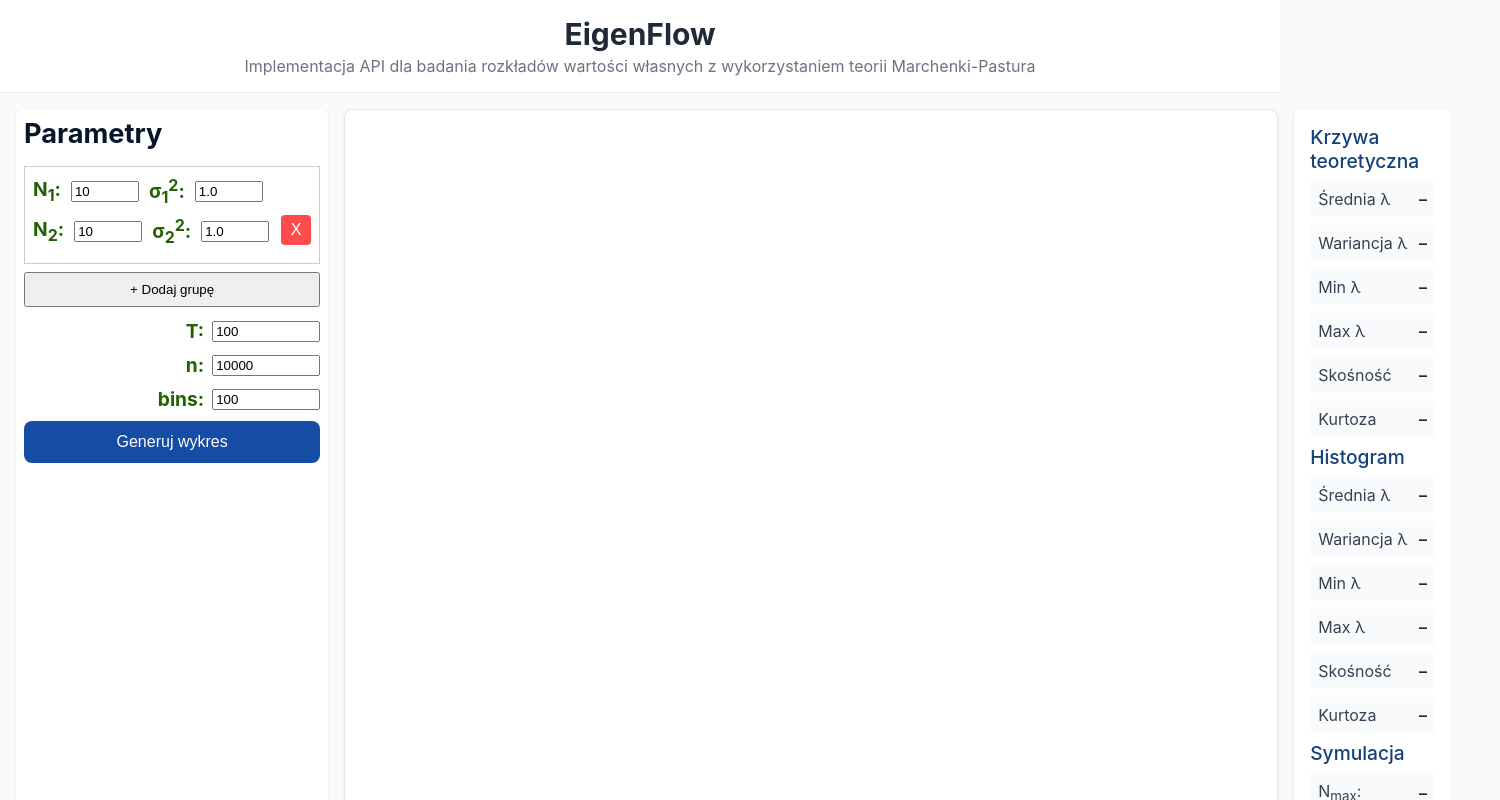
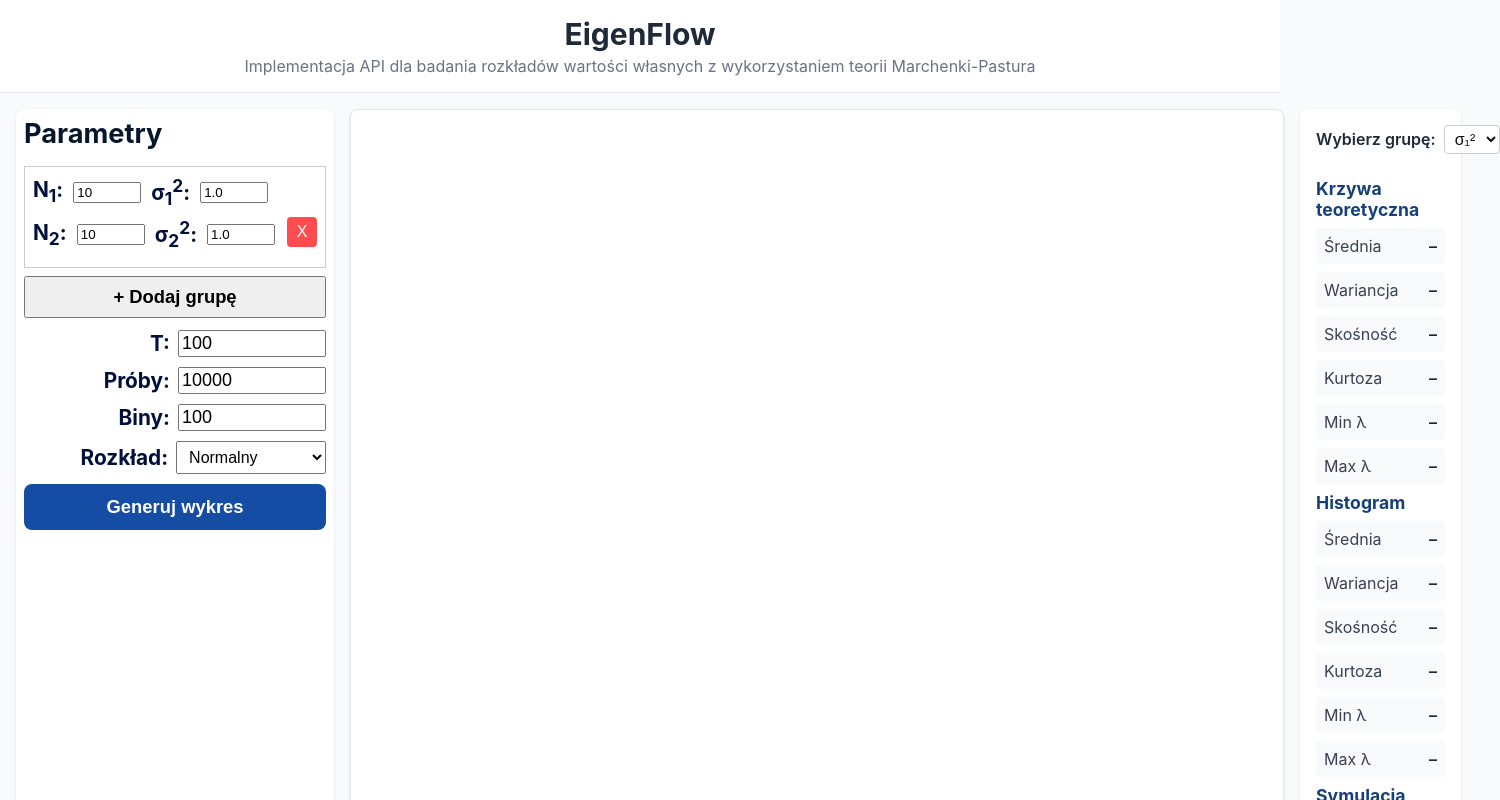
Before and after one commit to Krzemon/eigenflow, a plain HTML site: page index.html in a window 1280 px wide. Both pictures are taken after a click on the button "+ Dodaj grupę". Shown: the top 800 px of the page, 1500 px wide, since content can reach past the window. Drawn offline with nearby package versions, Linux system fonts and the light colour scheme.

Commit message:
grup staty

```diff
--- a/css/style.css
+++ b/css/style.css
@@ -64,7 +64,9 @@ main {
 .add-button {
     display: block;
     width: 100%;
+    font-size: 1.15rem;
     text-align: center;
+    font-weight: bold;
     padding: 8px 12px;
     margin-top: 8px;
     margin-bottom: 12px;
@@ -111,14 +113,22 @@ main {
 }
 
 .form-input {
-    font-size: 18px;
+    /* font-size: 20px; */
     padding: 4px 6px;
     box-sizing: border-box;
     width: auto; /* domyślna szerokość */
 }
 
 .form-input-a { width: 60px !important; }
-.form-input-b { width: 100px !important; }
+.form-input-b { width: 140px !important; font-size: 18px;}
+
+#dist-select {
+    width: 150px;
+    box-sizing: border-box;
+    display: block;     /* żeby width działało w flexboxie */
+    font-size: 1rem; /* jeśli chcesz większy tekst, np. 125% */
+    padding: 6px 8px;   /* dopasowanie paddingu do inputów */
+}
 
 .single-row {
     display: flex;
@@ -148,12 +158,12 @@ main {
     border: none;
     padding: 0.75rem 0.75rem;
     border-radius: 0.5rem;
-    font-weight: 500;
+    font-weight: bold;
     cursor: pointer;
     display: flex;
     justify-content: center;
     gap: 0.5rem;
-    font-size: 1rem;
+    font-size: 1.15rem;
     transition: background-color 0.2s;
 }
 
@@ -165,10 +175,9 @@ main {
 .tooltip {
   position: relative;      /* konieczne dla absolutnego pozycjonowania chmurki */
   cursor: help;
-  color: #246004;
-  font-size: 1.2rem;
+  color: #010f3d;
+  font-size: 1.3rem;
   font-weight: bold;
-
   display: inline-flex;    /* label + input w jednej linii */
   align-items: center;
   gap: 8px;
@@ -269,8 +278,8 @@ canvas {
 }
 
 .stats-type {
-    font-size: 1.2rem;
-    font-weight: 550;
+    font-size: 1.1rem;
+    font-weight: 650;
     color: #16407a;
     margin: 0 0 0 0;
 }
@@ -301,6 +310,45 @@ canvas {
     color: #1f2937;
 }
 
+/* Kontener label + select w jednej linii */
+.window-select-container {
+    display: flex;
+    align-items: center;
+    gap: 0.5rem;
+    margin-bottom: 1rem;
+    width: 100%;            /* kontener zajmuje całą szerokość */
+}
+
+/* Label */
+.window-select-label {
+    font-size: 1rem;
+    font-weight: 600;
+    color: #1f2937;
+    margin: 0;
+    flex-shrink: 0;         /* nie kurczy się */
+}
+
+/* Select */
+.window-select {
+    height: 1.8em;          /* 2× wysokość domyślnej czcionki (em = rozmiar fontu) */
+    font-size: 1rem;
+    padding: 0 6px;
+    border: 1px solid #ccc;
+    border-radius: 0.25rem;
+    background-color: #fff;
+    color: #111;
+    box-sizing: border-box;
+    cursor: pointer;
+
+    flex: 1 1 auto;         /* zajmuje całą dostępną szerokość kontenera */
+}
+
+.window-select:hover,
+.window-select:focus {
+    border-color: #2563eb;
+    outline: none;
+    box-shadow: 0 0 0 2px rgba(37, 99, 235, 0.2);
+}
 /* =========================
    FOOTER
 ========================= */
--- a/index.html
+++ b/index.html
@@ -52,15 +52,30 @@
           </label>
 
           <label class="tooltip">
-            <span class="label-text">n:</span>
+            <span class="label-text">Próby:</span>
             <span class="tooltiptext">Liczba symulacji Monte Carlo</span>
             <input type="number" name="num_trials" value="10000" class="form-input-b" />
           </label>
 
           <label class="tooltip">
-            <span class="label-text">bins:</span>
+            <span class="label-text">Biny:</span>
             <span class="tooltiptext">Liczba binów generowanego histogramu</span>
             <input type="number" name="bins" value="100" class="form-input-b" />
+          </label>
+
+
+          <label class="tooltip">
+            <span class="label-text">Rozkład:</span>
+            <span class="tooltiptext">Wybierz rozkład generowanych danych</span>
+            <select name="dist_name" id="dist-select">
+              <option value="normal">Normalny</option>
+              <option value="uniform">Jednostajny</option>
+              <option value="exponential">Wykładniczy</option>
+              <option value="cauchy">Cauchy’ego</option>
+              <option value="log-normal">Log-normalny</option>
+              <option value="bernoulli">Bernoulliego</option>
+              <option value="t-Student">t-Studenta</option>
+            </select>
           </label>
         </div>
 
@@ -79,34 +94,44 @@
     <aside class="right-panel stats-container">
       <!-- <h3 class="section-title">Statystyki</h3> -->
 
+      <!-- SELECTOR NA GÓRZE -->
+      <!-- <div class="window-select-container">
+        <label for="window-select" class="window-select-label">Wybierz grupę:</label>
+        <select id="window-select" class="window-select"></select>
+      </div> -->
+      <div class="window-select-container">
+        <label for="window-select" class="window-select-label">Wybierz grupę:</label>
+        <select id="window-select" class="window-select">
+          <option value="" selected>σ₁²</option>
+        </select>
+      </div>
+
+
       <h4 class="stats-type">Krzywa teoretyczna</h4>
       <div class="stats-list">
-        <div class="stat-item"><span class="stat-label">Średnia λ</span> <span id="mean-lambda-teo" class="stat-value">–</span></div>
-        <div class="stat-item"><span class="stat-label">Wariancja λ</span> <span id="var-lambda-teo" class="stat-value">–</span></div>
-        <div class="stat-item"><span class="stat-label">Min λ</span> <span id="min-lambda-teo" class="stat-value">–</span></div>
-        <div class="stat-item"><span class="stat-label">Max λ</span> <span id="max-lambda-teo" class="stat-value">–</span></div>
-
-        <div class="stat-item"><span class="stat-label">Skośność</span> <span id="skosnosc-teo" class="stat-value">–</span></div>
-        <div class="stat-item"><span class="stat-label">Kurtoza</span> <span id="kurtoza-teo" class="stat-value">–</span></div>
+        <div class="stat-item"><span class="stat-label">Średnia</span> <span id="mean-theo" class="stat-value">–</span></div>
+        <div class="stat-item"><span class="stat-label">Wariancja</span> <span id="var-theo" class="stat-value">–</span></div>
+        <div class="stat-item"><span class="stat-label">Skośność</span> <span id="skew-theo" class="stat-value">–</span></div>
+        <div class="stat-item"><span class="stat-label">Kurtoza</span> <span id="kurt-theo" class="stat-value">–</span></div>
+        <div class="stat-item"><span class="stat-label">Min λ</span> <span id="min-theo" class="stat-value">–</span></div>
+        <div class="stat-item"><span class="stat-label">Max λ</span> <span id="max-theo" class="stat-value">–</span></div>
       </div>
 
       <h4 class="stats-type">Histogram</h4>
       <div class="stats-list">
-        <div class="stat-item"><span class="stat-label">Średnia λ</span> <span id="mean-lambda-hist" class="stat-value">–</span></div>
-        <div class="stat-item"><span class="stat-label">Wariancja λ</span> <span id="var-lambda-hist" class="stat-value">–</span></div>
-        <div class="stat-item"><span class="stat-label">Min λ</span> <span id="min-lambda-hist" class="stat-value">–</span></div>
-        <div class="stat-item"><span class="stat-label">Max λ</span> <span id="max-lambda-hist" class="stat-value">–</span></div>
-
-        <div class="stat-item"><span class="stat-label">Skośność</span> <span id="skosnosc-hist" class="stat-value">–</span></div>
-        <div class="stat-item"><span class="stat-label">Kurtoza</span> <span id="kurtoza-hist" class="stat-value">–</span></div>
+        <div class="stat-item"><span class="stat-label">Średnia</span> <span id="mean-hist" class="stat-value">–</span></div>
+        <div class="stat-item"><span class="stat-label">Wariancja</span> <span id="var-hist" class="stat-value">–</span></div>
+        <div class="stat-item"><span class="stat-label">Skośność</span> <span id="skew-hist" class="stat-value">–</span></div>
+        <div class="stat-item"><span class="stat-label">Kurtoza</span> <span id="kurt-hist" class="stat-value">–</span></div>
+        <div class="stat-item"><span class="stat-label">Min λ</span> <span id="min-hist" class="stat-value">–</span></div>
+        <div class="stat-item"><span class="stat-label">Max λ</span> <span id="max-hist" class="stat-value">–</span></div>
       </div>
 
       <h4 class="stats-type">Symulacja</h4>
       <div class="stats-list">
-        <div class="stat-item"><span class="stat-label">N<sub>max</sub>: </span> <span id="N-total" class="stat-value">–</span></div>
-        <div class="stat-item"><span class="stat-label">λ<sub>max</sub>: </span> <span id="lambda-total" class="stat-value">–</span></div>
+        <div class="stat-item"><span class="stat-label">N<sub>total</sub>: </span> <span id="N-total" class="stat-value">–</span></div>
         <div class="stat-item"><span class="stat-label">r </span> <span id="r-value" class="stat-value">–</span></div>
-        <div class="stat-item"><span class="stat-label">Czas [s] </span> <span id="elapsed-time" class="stat-value">–</span></div>
+        <div class="stat-item"><span class="stat-label">Czas [s] </span> <span id="time" class="stat-value">–</span></div>
       </div>
 
     </aside>
--- a/js/main.js
+++ b/js/main.js
@@ -2,6 +2,9 @@ document.addEventListener("DOMContentLoaded", () => {
   const container = document.getElementById('groups-container');
   const addBtn = document.getElementById('add-group');
   const form = document.getElementById("simulation-form");
+  const windowSelect = document.getElementById("window-select");
+
+  let allStats = {};
 
   // -------------------------
   // Dodawanie nowych grup N_i i sigma_i²
@@ -107,7 +110,7 @@ document.addEventListener("DOMContentLoaded", () => {
   // obsługa przycisku dodawania
   addBtn.addEventListener('click', () => {
     const rows = container.querySelectorAll('.group-row');
-    if (rows.length >= 9) return; // limit 20 grup widocznych
+    if (rows.length >= 8) return; // limit grup
 
     const index = rows.length + 1;
     const newRow = createGroupRow(index);
@@ -120,6 +123,98 @@ document.addEventListener("DOMContentLoaded", () => {
   // uruchamiamy przy starcie, aby przycisk X był ukryty jeśli jedna grupa
   updateRemoveButtons();
 
+
+
+
+
+  function updateWindowSelect() {
+    if (!windowSelect) return;
+
+    const groupRows = container.querySelectorAll('.group-row');
+
+    // Czyść stare opcje
+    windowSelect.innerHTML = "";
+
+    // Subscript helper
+    const subscriptMap = ['₀','₁','₂','₃','₄','₅','₆','₇','₈','₉'];
+    const getSubscript = (n) => n.toString().split('').map(d => subscriptMap[d]).join('');
+
+    // Domyślna opcja σ₁²
+    const defaultOption = document.createElement("option");
+    defaultOption.value = 0;
+    defaultOption.textContent = `σ${getSubscript(1)}²`;
+    defaultOption.selected = true;
+    windowSelect.appendChild(defaultOption);
+
+    // Opcje dla pozostałych grup (jeśli więcej niż 1)
+    groupRows.forEach((row, i) => {
+      if (i === 0) return; // pierwsza grupa już w domyślnej opcji
+      const option = document.createElement("option");
+      option.value = i; // indeks w allStats
+      option.textContent = `σ${getSubscript(i + 1)}²`; // i+1 bo pierwsza grupa to σ₁²
+      windowSelect.appendChild(option);
+    });
+  }
+
+  // funkcja aktualizująca statystyki – teraz może działać bez indeksu
+  function updateStatsForGroup(index) {
+    // jeśli allStats nie istnieje, wyjdź
+    if (!allStats) return;
+
+    // Dla testu – wszystkie grupy mają te same statystyki, więc ignorujemy index
+    const stats = allStats;
+
+    const setText = (id, value) => {
+      const el = document.getElementById(id);
+      if (el) el.textContent = value ?? "–";
+    };
+
+    // Krzywa teoretyczna
+    if (stats.theo_stats) {
+      setText("mean-theo", stats.theo_stats.mean?.toFixed(3));
+      setText("var-theo", stats.theo_stats.var?.toFixed(3));
+      setText("skew-theo", stats.theo_stats.skew?.toFixed(3));
+      setText("kurt-theo", stats.theo_stats.kurt?.toFixed(3));
+      setText("min-theo", stats.theo_stats.min?.toFixed(3));
+      setText("max-theo", stats.theo_stats.max?.toFixed(3));
+    }
+
+    // Histogram
+    if (stats.hist_stats) {
+      setText("mean-hist", stats.hist_stats.mean?.toFixed(3));
+      setText("var-hist", stats.hist_stats.var?.toFixed(3));
+      setText("skew-hist", stats.hist_stats.skew?.toFixed(3));
+      setText("kurt-hist", stats.hist_stats.kurt?.toFixed(3));
+      setText("min-hist", stats.hist_stats.min?.toFixed(3));
+      setText("max-hist", stats.hist_stats.max?.toFixed(3));
+    }
+
+    // Symulacja
+    if (stats.other_stats) {
+      setText("N-total", stats.other_stats.N_total?.toFixed(0));
+      setText("r-value", stats.other_stats.r?.toFixed(2));
+      setText("time", stats.other_stats.time?.toFixed(1));
+    }
+  }
+
+  if (windowSelect) {
+    windowSelect.addEventListener("change", (e) => {
+      const selectedIndex = parseInt(e.target.value);
+      if (!isNaN(selectedIndex)) {
+        updateStatsForGroup(selectedIndex);
+      }
+    });
+  }
+
+  // Wywołanie przy starcie
+  updateWindowSelect();
+
+  // Obserwator do dynamicznych zmian grup
+  const observer = new MutationObserver(() => updateWindowSelect());
+  observer.observe(container, { childList: true });
+
+
+
   // -------------------------
   // Obsługa submit formularza – wysyłka JSON
   // -------------------------
@@ -131,18 +226,17 @@ document.addEventListener("DOMContentLoaded", () => {
     const sigma_squared_list = [];
 
     container.querySelectorAll('.group-row').forEach(row => {
-      const N = parseInt(row.querySelector('input[name="N_list"]').value);
-      const sigma = parseFloat(row.querySelector('input[name="sigma_squared_list"]').value);
-
-      N_list.push(N);
-      sigma_squared_list.push(sigma);
+      N_list.push(parseInt(row.querySelector('input[name="N_list"]').value));
+      sigma_squared_list.push(parseFloat(row.querySelector('input[name="sigma_squared_list"]').value));
     });
 
     const T = parseInt(form.querySelector('input[name="T"]').value) || 100;
     const num_trials = parseInt(form.querySelector('input[name="num_trials"]').value) || 10000;
     const bins = parseInt(form.querySelector('input[name="bins"]').value) || 50;
+    const distSelect = form.querySelector('select[name="dist_name"]');
+    const dist_name = distSelect.value;
 
-    const payload = { N_list, sigma_squared_list, T, num_trials, bins };
+    const payload = { N_list, sigma_squared_list, T, num_trials, dist_name, bins };
 
     try {
       const response = await fetch("http://localhost:8000/mp/plot", {
@@ -157,6 +251,15 @@ document.addEventListener("DOMContentLoaded", () => {
         console.error("Błąd z backendu:", json.error);
         return;
       }
+
+
+
+
+      // po otrzymaniu danych z backendu
+      allStats = json;  // tu przypisujesz całe json, np. json.theo_stats, json.hist_stats, json.other_stats
+      updateStatsForGroup(); // od razu aktualizacja na stronie
+
+
 
       const ctx = document.getElementById("histogram-chart").getContext("2d");
       if (window.currentChart) window.currentChart.destroy();
@@ -223,25 +326,29 @@ document.addEventListener("DOMContentLoaded", () => {
       // -------------------------
       // Aktualizacja statystyk
       // -------------------------
-      if (json.stats) {
-        document.getElementById("mean-lambda-teo").textContent = json.stats.mean_teo?.toFixed(3) ?? "–";
-        document.getElementById("var-lambda-teo").textContent = json.stats.var_teo?.toFixed(3) ?? "–";
-        document.getElementById("min-lambda-teo").textContent = json.stats.min_teo?.toFixed(3) ?? "–";
-        document.getElementById("max-lambda-teo").textContent = json.stats.max_teo?.toFixed(3) ?? "–";
-        document.getElementById("skosnosc-teo").textContent = json.stats.skewness_teo?.toFixed(3) ?? "–";
-        document.getElementById("kurtoza-teo").textContent = json.stats.kurtosis_teo?.toFixed(3) ?? "–";
+      // if (json.theo_stats) {
+      //   document.getElementById("mean-theo").textContent = json.theo_stats.mean?.toFixed(3) ?? "–";
+      //   document.getElementById("var-theo").textContent = json.theo_stats.var?.toFixed(3) ?? "–";
+      //   document.getElementById("skew-theo").textContent = json.theo_stats.skew?.toFixed(3) ?? "–";
+      //   document.getElementById("kurt-theo").textContent = json.theo_stats.kurt?.toFixed(3) ?? "–";
+      //   document.getElementById("min-theo").textContent = json.theo_stats.min?.toFixed(3) ?? "–";
+      //   document.getElementById("max-theo").textContent = json.theo_stats.max?.toFixed(3) ?? "–";
+      // }
 
-        document.getElementById("mean-lambda-hist").textContent = json.stats.mean_hist?.toFixed(3) ?? "–";
-        document.getElementById("var-lambda-hist").textContent = json.stats.var_hist?.toFixed(3) ?? "–";
-        document.getElementById("min-lambda-hist").textContent = json.stats.min_hist?.toFixed(3) ?? "–";
-        document.getElementById("max-lambda-hist").textContent = json.stats.max_hist?.toFixed(3) ?? "–";
-        document.getElementById("skosnosc-hist").textContent = json.stats.skewness_hist?.toFixed(3) ?? "–";
-        document.getElementById("kurtoza-hist").textContent = json.stats.kurtosis_hist?.toFixed(3) ?? "–";
+      // if (json.hist_stats) {
+      //   document.getElementById("mean-hist").textContent = json.hist_stats.mean?.toFixed(3) ?? "–";
+      //   document.getElementById("var-hist").textContent = json.hist_stats.var?.toFixed(3) ?? "–";
+      //   document.getElementById("skew-hist").textContent = json.hist_stats.skew?.toFixed(3) ?? "–";
+      //   document.getElementById("kurt-hist").textContent = json.hist_stats.kurt?.toFixed(3) ?? "–";
+      //   document.getElementById("min-hist").textContent = json.hist_stats.min?.toFixed(3) ?? "–";
+      //   document.getElementById("max-hist").textContent = json.hist_stats.max?.toFixed(3) ?? "–";
+      // }
 
-        document.getElementById("elapsed_time").textContent = json.stats.elapsed_minutes?.toFixed(1) ?? "–";
-        document.getElementById("N_total").textContent = json.stats.N_total?.toFixed(0) ?? "–";
-        document.getElementById("r").textContent = json.stats.r?.toFixed(2) ?? "–";
-      }
+      // if (json.other_stats) {
+      //   document.getElementById("N-total").textContent = json.other_stats.N_total?.toFixed(0) ?? "–";
+      //   document.getElementById("r-value").textContent = json.other_stats.r?.toFixed(2) ?? "–";
+      //   document.getElementById("time").textContent = json.other_stats.time?.toFixed(1) ?? "–";
+      // }
 
     } catch (err) {
       console.error("Błąd przy generowaniu wykresu:", err);
```
